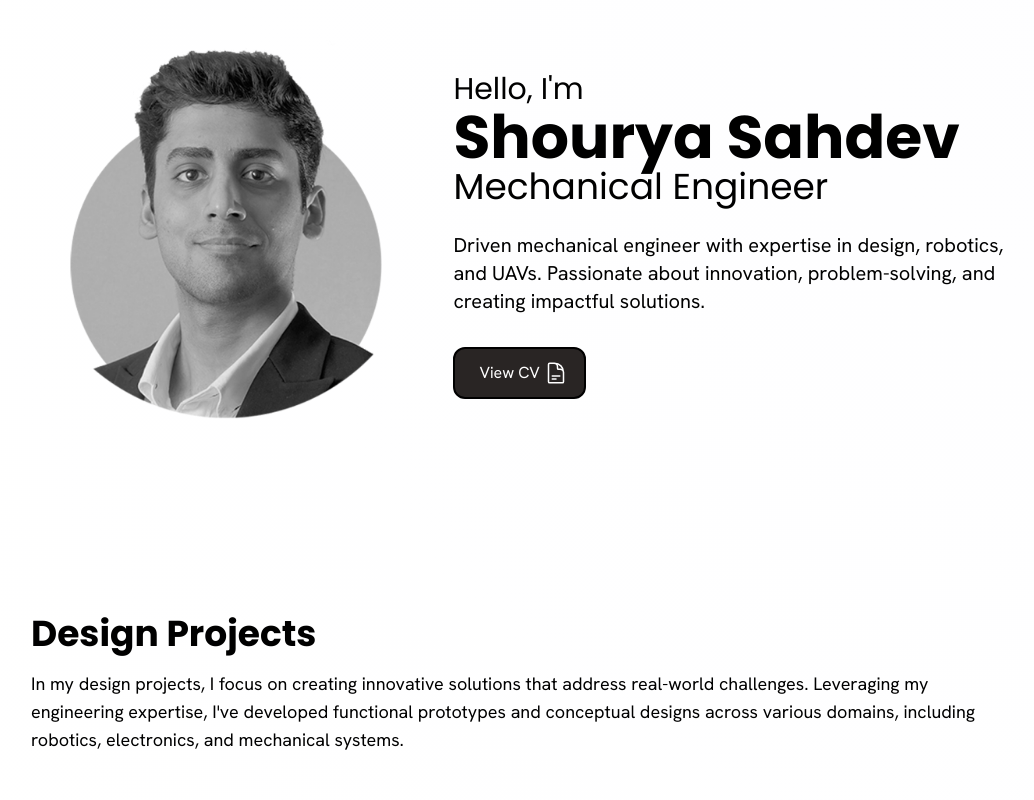
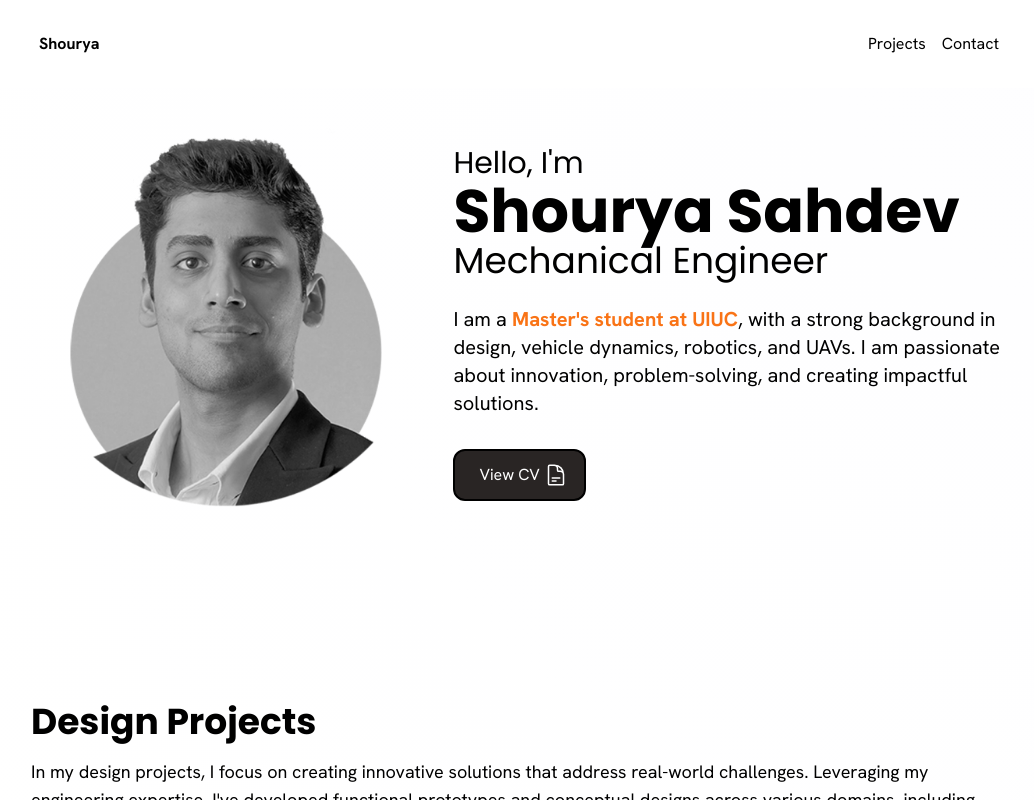
Before and after one commit to shikharsahdev/shourya-portfolio, a React (Create React App) app: page / in a window 1280 px wide. Shown: the whole page, without its empty margins (121-1155 px from the left). Built offline with nearby package versions, Linux system fonts and the light colour scheme.

Commit message:
Added nav bar, contact section

```diff
--- a/src/App.js
+++ b/src/App.js
@@ -98,7 +98,19 @@ function App() {
           </div>
         </div>
       }
-      <header className='w-full p-6 py-10 max-w-screen-lg m-auto pb-40'>
+      <span id="home"></span>
+      <nav className='sticky top-0 bg-white z-50'>
+        <div className="max-w-screen-lg m-auto flex justify-between p-6 md:p-8">
+          <div className="font-bold"><a href="#home" className='hover:text-orange-500 transition-colors'>Shourya</a></div>
+          <div>
+            <ul className='flex gap-4'>
+              <li><a href="#projects" className='hover:text-orange-500 transition-colors'>Projects</a></li>
+              <li><a href="#contact" className='hover:text-orange-500 transition-colors'>Contact</a></li>
+            </ul>
+          </div>
+        </div>
+      </nav>
+      <header className='w-full p-6 py-10 max-w-screen-lg m-auto pb-20'>
         <div className='flex flex-col sm:flex-row sm:items-center gap-2 sm:gap-8 max-w-full overflow-hidden'>
           <img className='p-8 pb-0 sm:w-[40%] sm:p-0' src={displayPicture} alt="Shourya Sahdev" />
           <span className='flex flex-1 flex-col gap-4 overflow-hidden'>
@@ -107,7 +119,7 @@ function App() {
               <h1 className='text-3xl font-bold md:text-6xl'>Shourya Sahdev</h1>
               <h2 className='text-xl md:text-4xl'>Mechanical Engineer</h2>
             </span>
-            <p className='mt-2 text-xl text-base text-center  sm:text-left'>Driven mechanical engineer with expertise in design, robotics, and UAVs. Passionate about innovation, problem-solving, and creating impactful solutions.</p>
+            <p className='mt-2 text-xl text-base text-center  sm:text-left'>I am a <span className='text-orange-500 font-bold'>Master's student at UIUC</span>, with a strong background in design, vehicle dynamics, robotics, and UAVs. I am passionate about innovation, problem-solving, and creating impactful solutions.</p>
             <a href="/resume.pdf" target="_blank" className='bg-stone-800 text-white py-3 px-6 pr-4 self-center sm:self-start rounded-xl mt-4 flex gap-1 hover:bg-white hover:text-black transition-all duration-300 border-2 border-black'>
               View CV
               <svg xmlns="http://www.w3.org/2000/svg" fill="none" viewBox="0 0 24 24" stroke-width="1.5" stroke="currentColor" class="size-6">
@@ -121,6 +133,7 @@ function App() {
           </span>
         </div>
       </header>
+      <span id="projects" className='h-20 block'></span>
       {
         projectTypes.map(
           pt => (
@@ -154,7 +167,55 @@ function App() {
           )
       )
     }
-
+    <footer id="contact" className='pt-20 bg-gray-100'>
+      <div className='p-6 py-20 md:p-8 md:py-20 max-w-screen-lg m-auto'>
+        <div className='flex flex-col gap-4'>
+          <h1 className="text-4xl font-bold">Get in touch!</h1>
+          <div className='flex gap-8 md:gap-20 flex-col md:flex-row'>
+            <div className='flex flex-col gap-4'>
+            <p className='text-2xl'>
+              I am currently seeking <span className='text-orange-500 font-bold'>Mechanical Design Engineering</span> <span className='underline'>intern & full-time positions</span> for the fall.
+            </p>
+            <p className='text-2xl text-black/50'>
+              If you are looking for a passionate and dedicated engineer eager to contribute to cutting-edge projects, please feel free to reach out. I look forward to discussing potential opportunities and collaborations.
+            </p>
+            </div>
+            <ul className='flex flex-col gap-4 text-2xl'>
+              <li>
+                <a href="mailto:ssahdev2@illinois.edu" className='flex items-center gap-4 hover:text-orange-500 font-semibold'>
+                  <svg  xmlns="http://www.w3.org/2000/svg"  width="24"  height="24"  viewBox="0 0 24 24"  fill="none"  stroke="currentColor"  stroke-width="2"  stroke-linecap="round"  stroke-linejoin="round"  class="icon icon-tabler icons-tabler-outline icon-tabler-mail"><path stroke="none" d="M0 0h24v24H0z" fill="none"/><path d="M3 7a2 2 0 0 1 2 -2h14a2 2 0 0 1 2 2v10a2 2 0 0 1 -2 2h-14a2 2 0 0 1 -2 -2v-10z" /><path d="M3 7l9 6l9 -6" /></svg>
+                  ssahdev2@illinois.edu
+                </a>
+              </li>
+              <li>
+                <a href="tel:+14479020879" className='flex items-center gap-4 hover:text-orange-500 font-semibold'>
+                <svg  xmlns="http://www.w3.org/2000/svg"  width="24"  height="24"  viewBox="0 0 24 24"  fill="none"  stroke="currentColor"  stroke-width="2"  stroke-linecap="round"  stroke-linejoin="round"  class="icon icon-tabler icons-tabler-outline icon-tabler-phone-call"><path stroke="none" d="M0 0h24v24H0z" fill="none"/><path d="M5 4h4l2 5l-2.5 1.5a11 11 0 0 0 5 5l1.5 -2.5l5 2v4a2 2 0 0 1 -2 2a16 16 0 0 1 -15 -15a2 2 0 0 1 2 -2" /><path d="M15 7a2 2 0 0 1 2 2" /><path d="M15 3a6 6 0 0 1 6 6" /></svg>
+                  +1 447 902 0879
+                </a>
+              </li>
+              <li>
+                <a href="https://www.linkedin.com/in/shouryasahdev/" className='flex items-center gap-4 hover:text-orange-500 font-semibold' target="_blank">
+                <svg  xmlns="http://www.w3.org/2000/svg"  width="24"  height="24"  viewBox="0 0 24 24"  fill="none"  stroke="currentColor"  stroke-width="2"  stroke-linecap="round"  stroke-linejoin="round"  class="icon icon-tabler icons-tabler-outline icon-tabler-brand-linkedin"><path stroke="none" d="M0 0h24v24H0z" fill="none"/><path d="M4 4m0 2a2 2 0 0 1 2 -2h12a2 2 0 0 1 2 2v12a2 2 0 0 1 -2 2h-12a2 2 0 0 1 -2 -2z" /><path d="M8 11l0 5" /><path d="M8 8l0 .01" /><path d="M12 16l0 -5" /><path d="M16 16v-3a2 2 0 0 0 -4 0" /></svg>
+                  LinkedIn/shouryasahdev
+                </a>
+              </li>
+            </ul>
+          </div>
+        </div>
+        <ul className='mt-20 flex gap-4 self-center'>
+          <li>
+            <a href="/resume.pdf" target="_blank">
+              Resume
+            </a>
+          </li>
+          <li>
+            <a href="/portfolio.pdf" target="_blank">
+              Portfolio PDF
+            </a>
+          </li>
+        </ul>
+      </div>
+    </footer>
     </div>
   );
 }
```
